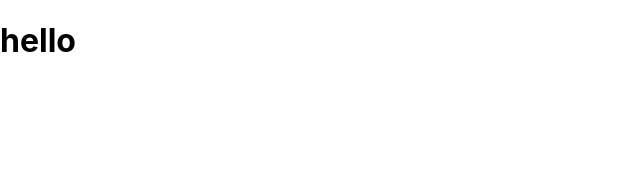
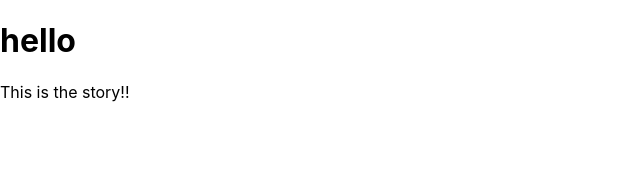
Before and after one commit to kenatman/hooks, a React (Create React App) app: page / in a window 1280 px wide. Shown: the top 172 px of the page, without its empty margins (0-640 px from the left). Built offline with nearby package versions, Linux system fonts and the light colour scheme.

Commit message:
useFadeIn

```diff
--- a/src/App.js
+++ b/src/App.js
@@ -8,13 +8,25 @@ import { useConfirm } from "./useConfirm";
 import { usePreventLeave } from "./usePreventLeave";
 import { useBeforeLeave } from "./useBeforeLeave";
 
+const useFadeIn = (duration = 1, delay = 0) => {
+  const element = useRef();
+  useEffect(() => {
+    if (element.current) {
+      const { current } = element;
+      current.style.opacity = 1;
+      current.style.transition = `opacity ${duration}s ease-in-out ${delay}s`;
+    }
+  }, []);
+  return { ref: element, style: { opacity: 0 } };
+};
+
 const App = () => {
-  const begForLife = () =>
-    console.log(`Dont leave!! you can get discount coupon!!`);
-  useBeforeLeave(begForLife);
+  const fadeInH1 = useFadeIn(2, 1);
+  const fadeInP = useFadeIn(3, 1);
   return (
     <div>
-      <h1>hello</h1>
+      <h1 {...fadeInH1}>hello</h1>
+      <p {...fadeInP}>This is the story!!</p>
     </div>
   );
 };
```
